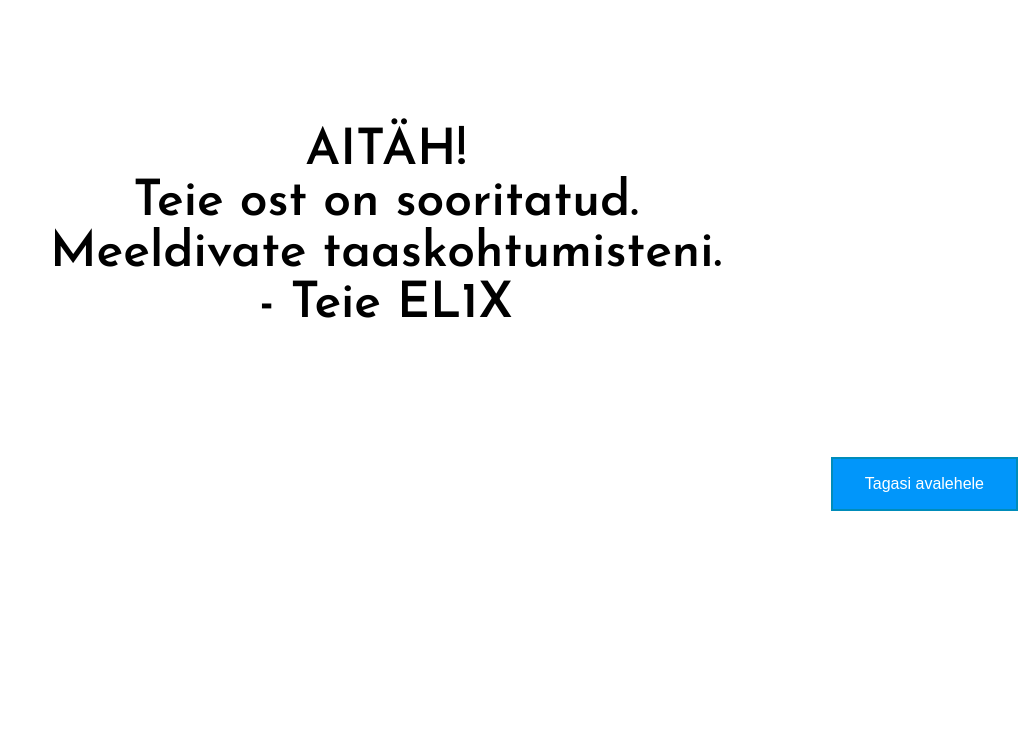
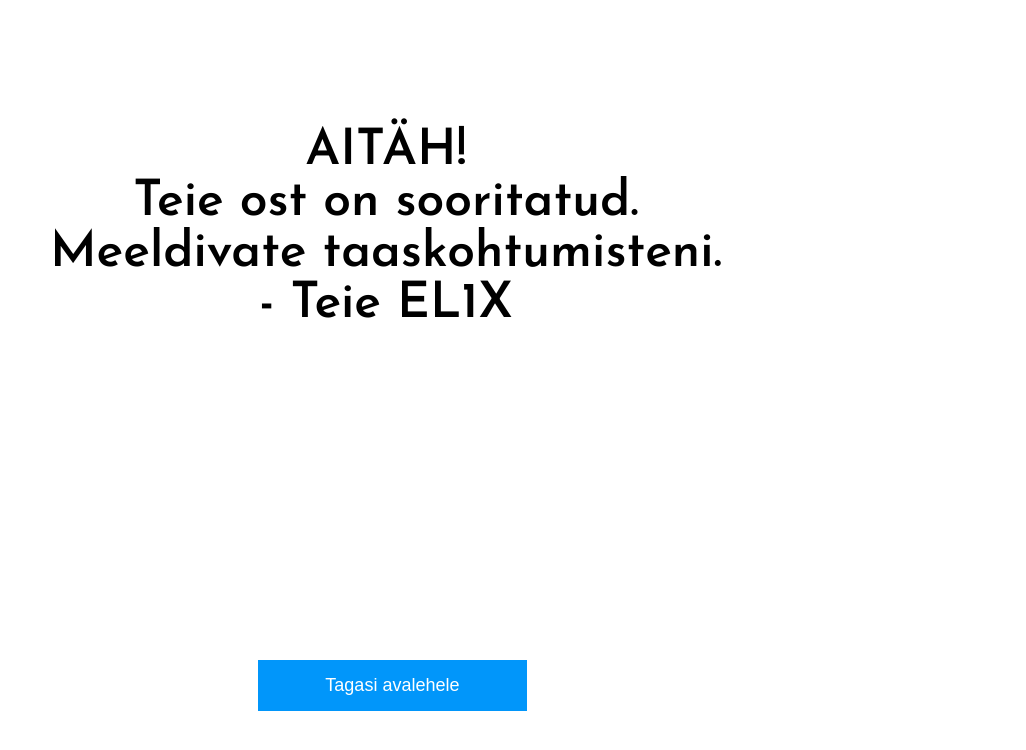
Before and after one commit to Rasmusreest/Electron1cs-epood, a plain HTML site: page ostsooritatud.html in a window 1280 px wide. Shown: the whole page, without its empty margins (254-1280 px from the left). Drawn offline with Linux system fonts and the light colour scheme.

Commit message:
Fixed button location in ostsooritatud.html

```diff
--- a/ostsooritatud.html
+++ b/ostsooritatud.html
@@ -15,8 +15,9 @@
       AITÄH!<br />Teie ost on sooritatud.<br />Meeldivate taaskohtumisteni.<br />-
       Teie EL1X
     </p>
-    <form action="index.html">
-      <button class="button2 button4">Tagasi avalehele</button>
-    </form>
+      <form action="index.html">
+        <button class="button-center">Tagasi avalehele</button>
+      </form>
+    </div>
   </body>
 </html>
--- a/style.css
+++ b/style.css
@@ -798,6 +798,23 @@
   color: white;
 }
 
+.button-center {
+  background-color: #0196fa;
+  border: none;
+  color: white;
+  padding: 15px 15px;
+  text-align: center;
+  text-decoration: none;
+  display: inline-block;
+  font-size: 18px;
+  cursor: pointer;
+  width: 21%;
+  position: absolute;
+  top: 80vh;
+  left: 40%;
+  margin-top: 20px;
+}
+
 .shopping-cart {
   width: 750px;
   height: 423px;
@@ -864,6 +881,7 @@
   margin: 10% 0;
   width: 100%;
   font-family: "Josefin Sans", sans-serif;
+  position: relative;
 }
 /* UUDISTE LEHT */
 .uudised__pealkiri {
```
